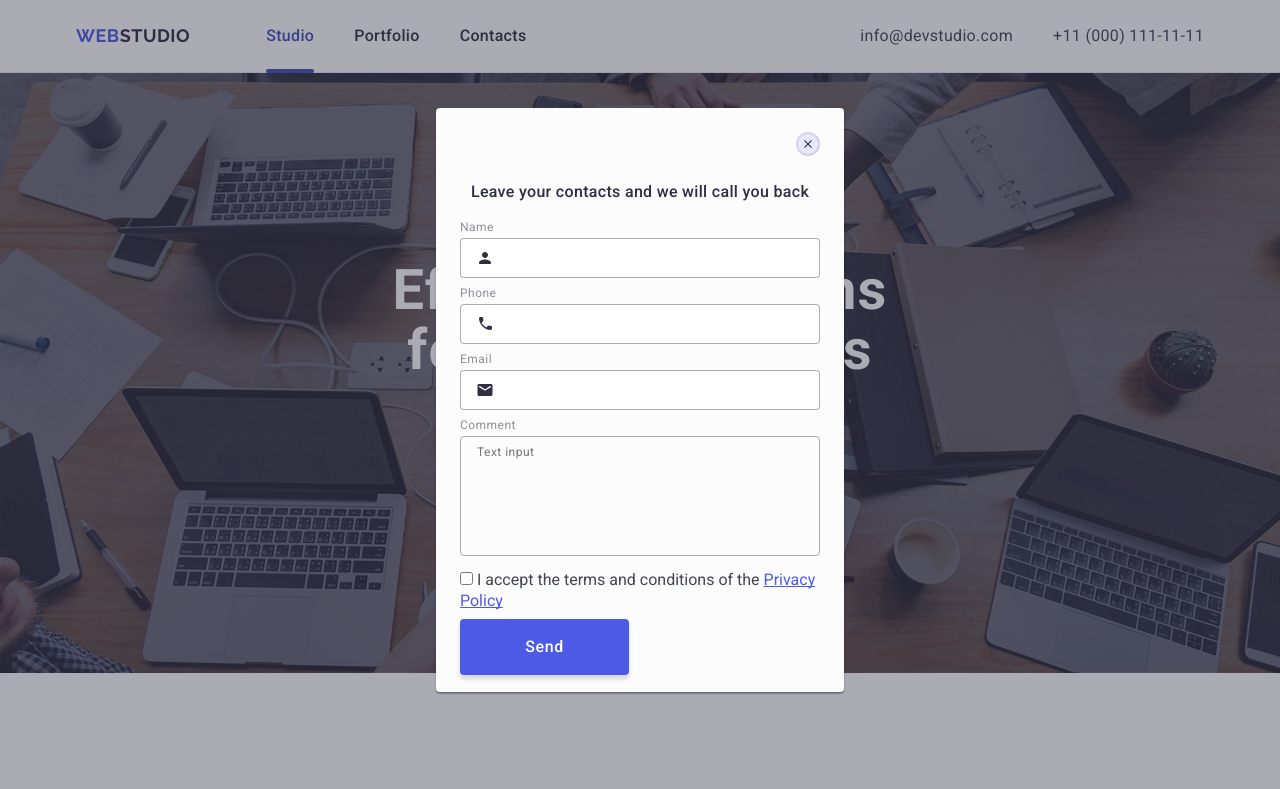
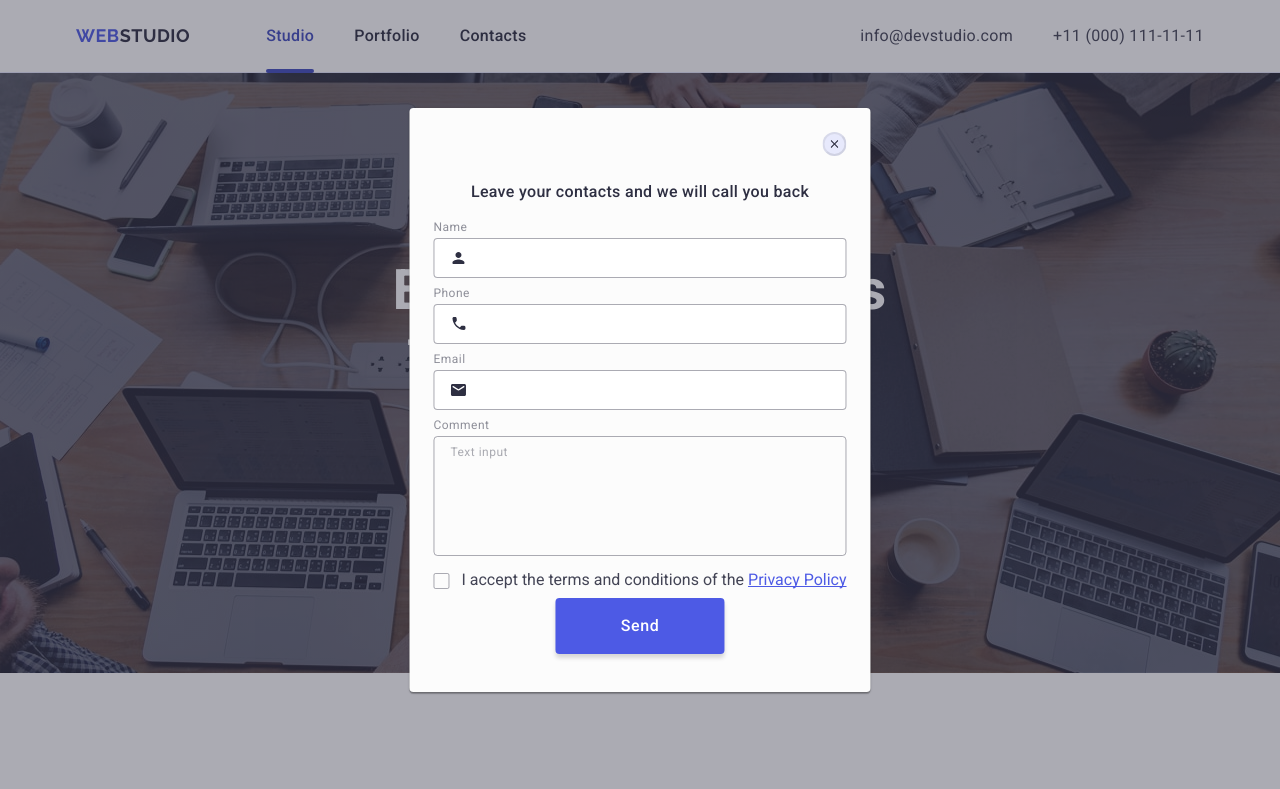
Before and after one commit to Mary1-com/goit-markup-hw-05, a plain HTML site: page index.html in a window 1280 px wide. Shown: the top 789 px of the page. Drawn offline with nearby package versions, Linux system fonts and the light colour scheme.

Commit message:
Commit modal-popup

```diff
--- a/css/styles.css
+++ b/css/styles.css
@@ -659,7 +659,7 @@ section {}
     overflow: auto;
     top: 50%;
     left: 50%;
-    max-width: 408px;
+    min-width: 408px;
     height: 80%;
     max-height: 584px;
     border-radius: 4px;
@@ -769,22 +769,67 @@ section {}
     width: 100%;
     height: 120px;
     padding: 8px 16px;
+    /* font-weight: 400;
+    font-size: 12px;
+    line-height: 1.17;
+    letter-spacing: 0.04em;
+    color: rgba(46, 47, 66, 0.4); */
+    resize: none;
+    outline: none;
+
+    transition: border-color 250ms cubic-bezier(0.4, 0, 0.2, 1), color 250ms cubic-bezier(0.4, 0, 0.2, 1);
+}
+
+.comment-textarea::placeholder {
     font-weight: 400;
     font-size: 12px;
     line-height: 1.17;
     letter-spacing: 0.04em;
     color: rgba(46, 47, 66, 0.4);
-    resize: none;
-    outline: none;
-    transition: border-color 250ms cubic-bezier(0.4, 0, 0.2, 1);
-    transition: color 250ms cubic-bezier(0.4, 0, 0.2, 1);
 }
 
 .comment-textarea:focus {
     border-color: #4d5ae5;
     color: #000;
-    transition: border-color 250ms cubic-bezier(0.4, 0, 0.2, 1);
-    transition: color 250ms cubic-bezier(0.4, 0, 0.2, 1);
+}
+
+.policy-label {
+    font-weight: 400;
+    font-size: 12px;
+    line-height: 1.17;
+    letter-spacing: 0.04em;
+    color: #8e8f99;
+    margin-bottom: 4px;
+}
+
+.custom-checkbox {
+    display: inline-flex;
+    justify-content: center;
+    align-items: center;
+    cursor: pointer;
+    height: 16px;
+    width: 16px;
+    border-radius: 2px;
+    margin-right: 8px;
+    border: 1px solid rgba(46, 47, 66, 0.4);
+    fill: transparent;
+    transition: fill 250ms cubic-bezier(0.4, 0, 0.2, 1), background-color 250ms cubic-bezier(0.4, 0, 0.2, 1);
+}
+
+/* коли ти чекед - зайди в лейбл і там до спаму*/
+.policy-checkbox:checked
++.policy-lable
+>span {
+    background-color: #404bbf;
+    fill: #f4f4fd;
+
+}
+
+.policy-link {
+    line-height: 1.33;
+    color: #4d5ae5;
+    text-decoration: underline;
+    text-decoration-skip-ink: none;
 }
 
 .modal-send-btn {
@@ -796,10 +841,11 @@ section {}
     letter-spacing: 0.04em;
     color: #fff;
     border: none;
-    min-width: 169px;
+    width: 169px;
+    height: 56px;
     border-radius: 4px;
     padding: 16px 32px;
-    height: 56px;
+    margin: auto;
     box-shadow: 0 4px 4px 0 rgba(0, 0, 0, 0.15);
     transition: background-color 250ms cubic-bezier(0.4, 0, 0.2, 1);
     transition: box-shadow 250ms cubic-bezier(0.4, 0, 0.2, 1);
@@ -814,21 +860,6 @@ section {}
 }
 
 
-.policy {
-    font-weight: 400;
-    font-size: 12px;
-    line-height: 1.17;
-    letter-spacing: 0.04em;
-    color: #8e8f99;
-    margin-bottom: 4px;
-}
-
-.modal-accent {
-    line-height: 1.33;
-    color: #4d5ae5;
-    text-decoration: underline;
-    text-decoration-skip-ink: none;
-}
 
 /* .backdrop {
     display: flex;
--- a/index.html
+++ b/index.html
@@ -476,9 +476,9 @@
                     </li>
                 </ul>
             </div>
-            <div>
+            <!-- <div>
                 <input type="useremail ">
-            </div>
+            </div> -->
         </div>
     </footer>
     <!-- #endregion FOOTER-->
@@ -509,7 +509,7 @@
                             Name
                         </label>
                         <div class="field-wrapper">
-                            <input class="input-field" type="username" id="username" name="username">
+                            <input class="input-field" type="text" id="username" name="username" autocomplete="on">
                             <svg class="field-icon" width="18" height="24">
                                 <use href="/images/icons.svg#icon-person"></use>
                             </svg>
@@ -549,11 +549,26 @@
 
 
                     <div class="label-field-box">
-                        <input type="checkbox" id="policy" name="policy" value="true">
-                        <label for="policy">
-                            I accept the terms and conditions of the <a href="" class="modal-accent">Privacy Policy</a>
+                        <input class="policy-checkbox visually-hidden"
+                            type="checkbox"
+                            id="policy"
+                            name="policy"
+                            value="true">
+                        <label
+                            for="policy"
+                            class="policy-lable">
+                            <span class="custom-checkbox">
+                                <svg width="10" height="8">
+                                    <use href="/images/icons.svg#icon-check"></use>
+                                </svg>
+                            </span>
+
+                            I accept the terms and conditions of the
+                            <a href="" class="policy-link">
+                                Privacy Policy
+                            </a>
                         </label>
-                    </div>
+                </div>
 
                     <button class="modal-send-btn" type="submit">
                         Send
```
